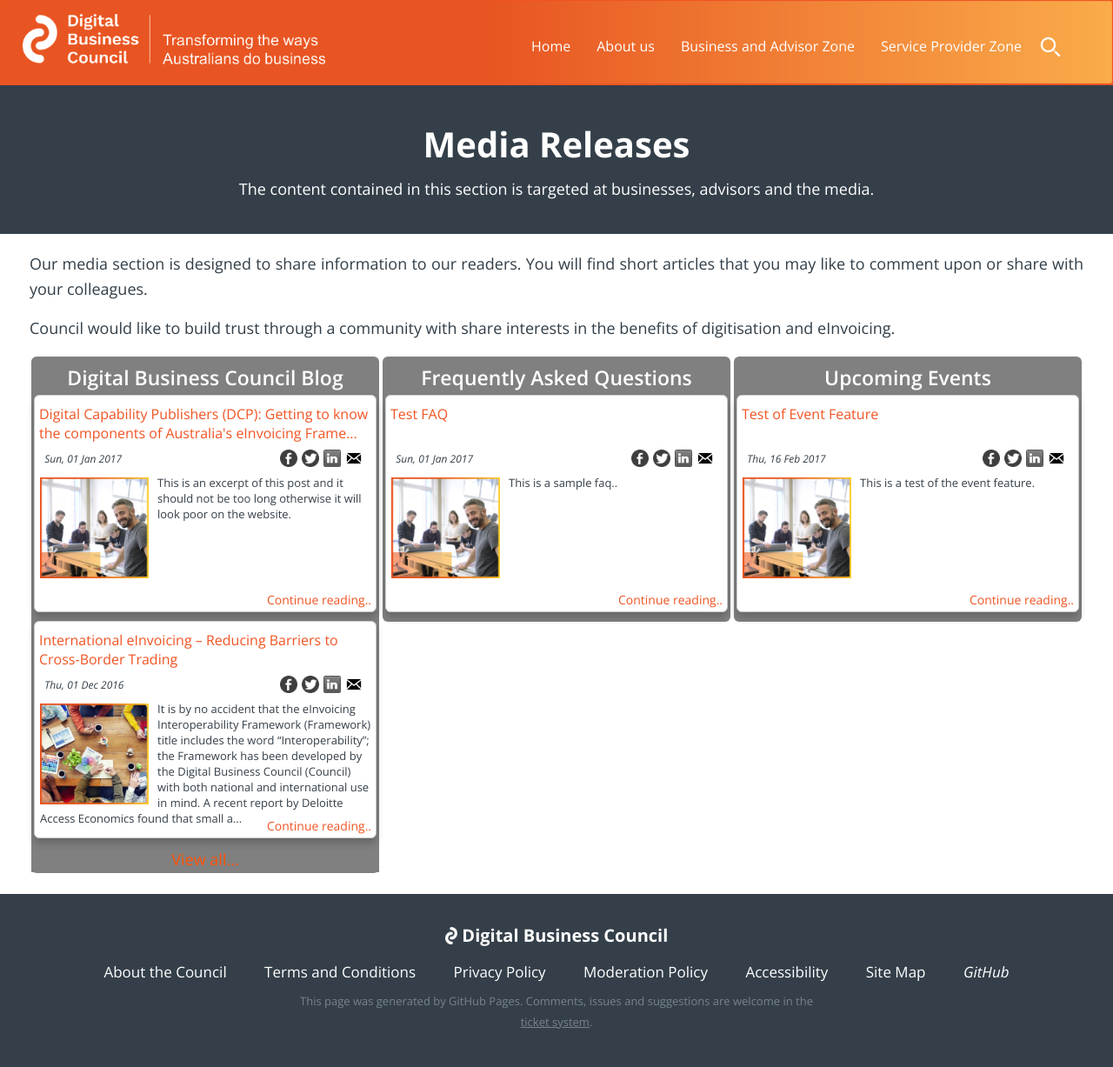
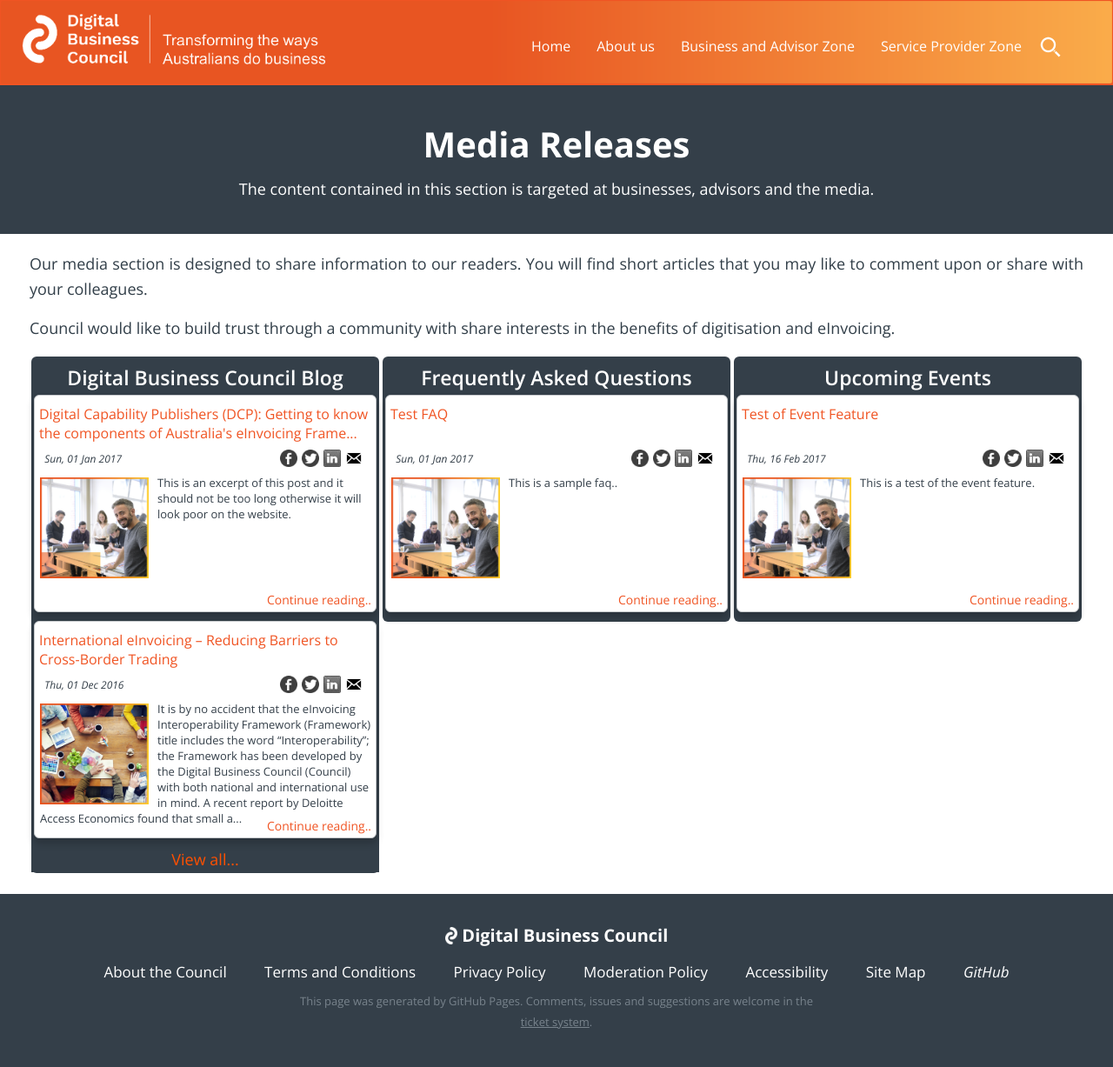
Before and after one commit to Digital-Business-Council/Digital-Business-Council.github.io, a Jekyll site: the page built from pages/business-zone/blogs/media-jump-page.md, in a window 1280 px wide. Shown: the whole page at 87% size. Built offline with Jekyll 4.4.1, drawn with Linux system fonts in a browser that asks for light colours.

Commit message:
Update _common.scss

```diff
--- a/_sass/_common.scss
+++ b/_sass/_common.scss
@@ -194,7 +194,7 @@
 .media-zone-cardstack{
 	position:relative;
 	width:400px;
-	background-color: grey;
+	background-color: $dbc-secondary;
 	padding-bottom:1px;
 	border-radius:6px;
 	margin:2px;
@@ -207,7 +207,7 @@
 		z-index:4;
 		text-align:center;
 		color: white;
-		background-color: grey;
+		background-color: $dbc-secondary;
 	}
 	.media-zone-cardstack-footer{
 		position:relative;
@@ -216,7 +216,7 @@
 		z-index:4;
 		text-align:center;
 		color: white;
-		background-color: grey;
+		background-color: $dbc-secondary;
 	}
 }
 
```
